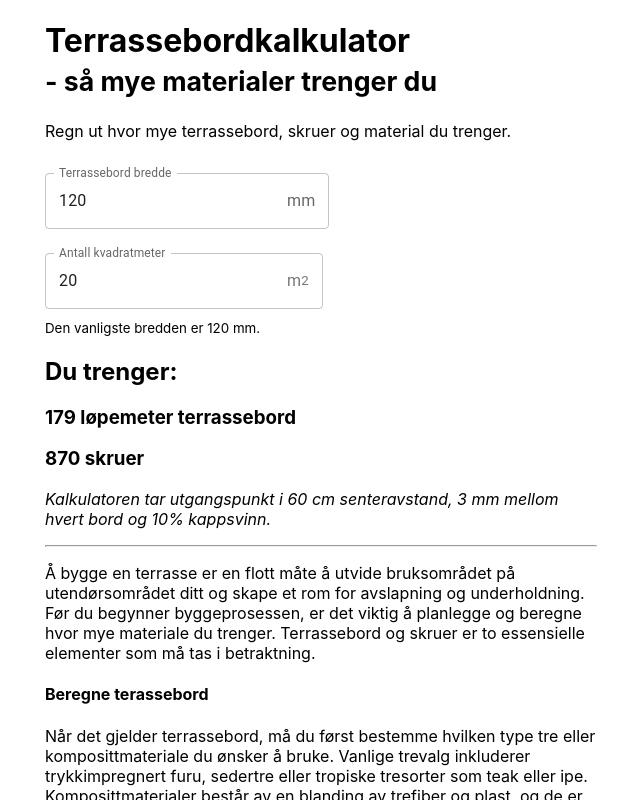
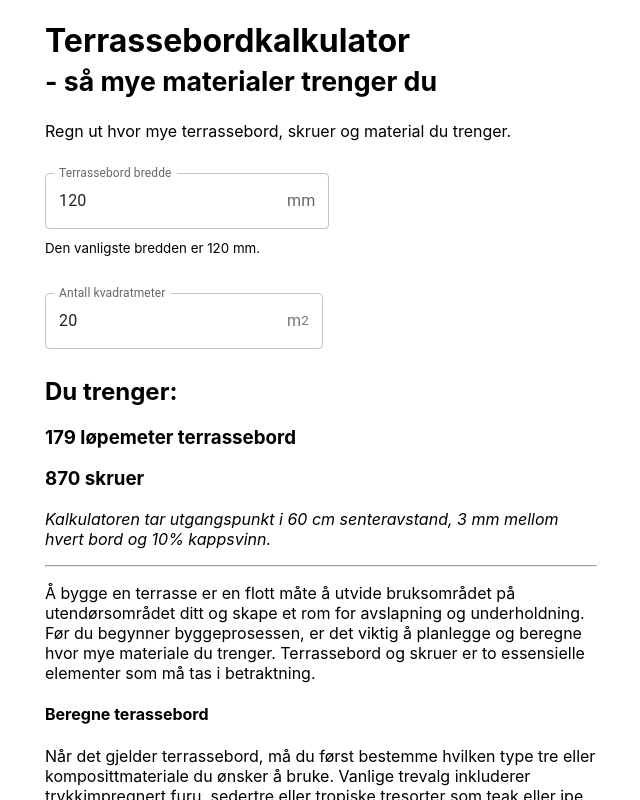
Before and after one commit to stronenv/terrassebord-kalkulator, a React (Create React App) app: page / in a window 1280 px wide. Shown: the top 800 px of the page, without its empty margins (319-959 px from the left). Built offline with nearby package versions, Linux system fonts and the light colour scheme.

Commit message:
SEO fixes

```diff
--- a/public/index.html
+++ b/public/index.html
@@ -10,18 +10,23 @@
   })(window,document,'script','dataLayer','GTM-W2CCD2N');</script>
   <!-- End Google Tag Manager -->
     <link rel="icon" href="%PUBLIC_URL%/favicon.ico" />
-    <meta name="viewport" content="width=device-width, initial-scale=1" />
+    <meta name="viewport" content="width=device-width, initial-scale=1.0" />
     <meta name="theme-color" content="#FFFFFF" />
-    <meta name="description" content="Enten du skal bygge terrasse, platting eller et markterrasse, bergen hvor mye materialer du trenger her. Antall løpemeter med terrassebord og skruer."/>
+    <meta name="description" content="Enten du skal bygge terrasse, platting eller et markterrasse, bergen hvor mange løpemeter terrassebord og skruer du trenger."/>
     <meta name="keywords" content="platting, skruer, terrasse, terrassebord, terrassebordkalkulator, kalkulator, terrassekalkulator, deck, markterrasse, skruekalkulator, prosjektere, bygge, beregne, balkong" />
     <link rel="apple-touch-icon" href="%PUBLIC_URL%/logo192.png" />
     <link rel="manifest" href="%PUBLIC_URL%/manifest.json" />
     <script async src="https://pagead2.googlesyndication.com/pagead/js/adsbygoogle.js?client=ca-pub-4938404840001268" crossorigin="anonymous"></script>
     <meta property="og:title" content="Terrassekalkulator" />
-    <meta property="og:description" content="Bergen hvor mye løpemeter terrassebord og skruer du trenger til ditt prosjekt" />
+    <meta property="og:description" content="Bergen hvor mange løpemeter terrassebord og skruer du trenger til ditt prosjekt" />
     <meta property="og:type" content="website" />
     <meta property="og:url" content="https://terrassebordkalkulator.no/" />
-    <meta property="og:image" content="%PUBLIC_URL%/terrassebordkalkulator_open_graph.jpg" />
+    <meta property="og:image" content="https://terrassebordkalkulator.no/terrassebordkalkulator_open_graph.jpg" />
+    <meta name="twitter:card" content="summary" />
+    <meta name="twitter:site" content="@Terrassekalkulator" />
+    <meta name="twitter:title" content="Terrassekalkulator" />
+    <meta name="twitter:description" content="Bergen hvor mange løpemeter terrassebord og skruer du trenger til ditt prosjekt" />
+    <meta name="twitter:image" content="https://terrassebordkalkulator.no/terrassebordkalkulator_open_graph.jpg" />
     <script type="application/ld+json">
       {
           "@context": "https://schema.org",
@@ -33,7 +38,8 @@
       }
       </script>
     <title>Terrassebordkalkulator - bergen hvor mye materialer du trenger</title>
-    <style>body{-webkit-font-smoothing:antialiased;-moz-osx-font-smoothing:grayscale;font-family:-apple-system,BlinkMacSystemFont,Segoe UI,Roboto,Oxygen,Ubuntu,Cantarell,Fira Sans,Droid Sans,Helvetica Neue,sans-serif;margin:0}</style>
+    <style>body{-webkit-font-smoothing:antialiased;-moz-osx-font-smoothing:grayscale;font-family:-apple-system,BlinkMacSystemFont,Segoe UI,Roboto,Oxygen,Ubuntu,Cantarell,Fira Sans,Droid Sans,Helvetica Neue,sans-serif;margin:0}
+    @media screen and (max-width:450px) { h1 {font-size:7.5vw}}</style>
   </head>
   <body>
     <!-- Google Tag Manager (noscript) -->
--- a/src/App.js
+++ b/src/App.js
@@ -3,7 +3,7 @@ import { useMemo } from 'react';
 //import { styled } from '@mui/material/styles';
 
 /* Import Material UI Components  */
-//import { Grid } from '@mui/material';
+import { Grid } from '@mui/material';
 import Container from '@mui/material/Container';
 
 import TextField from '@mui/material/TextField';
@@ -103,8 +103,9 @@ function App() {
             />
           </Grid>
             </Grid>*/}
+        <Grid container>
+          <Grid item s>
             <TextField
-          marginRight="20"
               name="bredde"
               label="Terrassebord bredde"
               variant="outlined"
@@ -115,7 +116,10 @@ function App() {
               InputProps={{
                 endAdornment: <InputAdornment position="end">mm</InputAdornment>,
                 }}
-          />
+              /><br></br>
+            <small>Den vanligste bredden er 120 mm.</small><br></br><br></br>
+          </Grid>
+          <Grid item s>
             <TextField
               name="kvadratmeter"
               label="Antall kvadratmeter"
@@ -123,11 +127,13 @@ function App() {
               margin="normal"
               value={kvm}
               onChange={handleTextInputChange}
+              style={{marginRight: '16px'}}
               InputProps={{
                 endAdornment: <InputAdornment position="end">m<sup>2</sup></InputAdornment>,
                 }}
-          /><br></br>
-          <small>Den vanligste bredden er 120 mm.</small><br></br>
+              />
+          </Grid>
+        </Grid>
         <h2>Du trenger:</h2>
         <h3>
           {calculatedLopemeter} løpemeter terrassebord
```
Also changed, not shown: public/robots.txt, 1 other file (tests, documents, lock files or other folders). Lines whose indentation alone changed are shown as unchanged.
